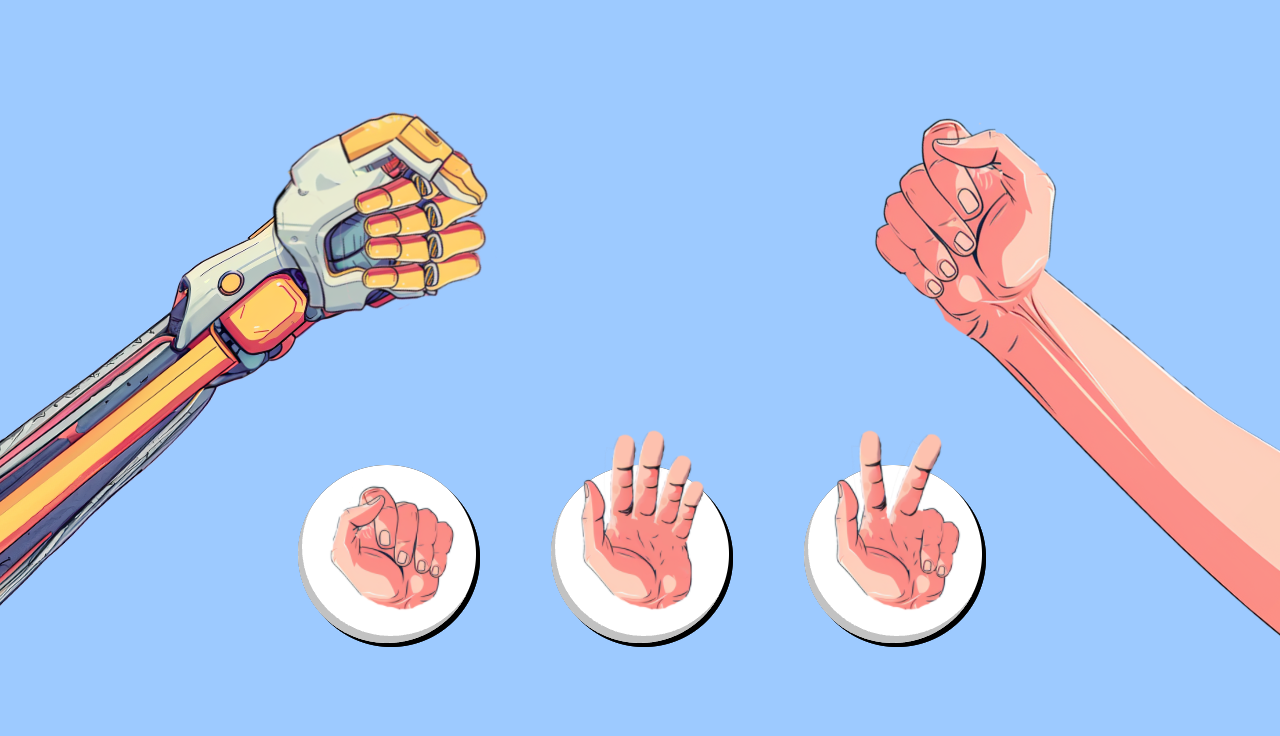
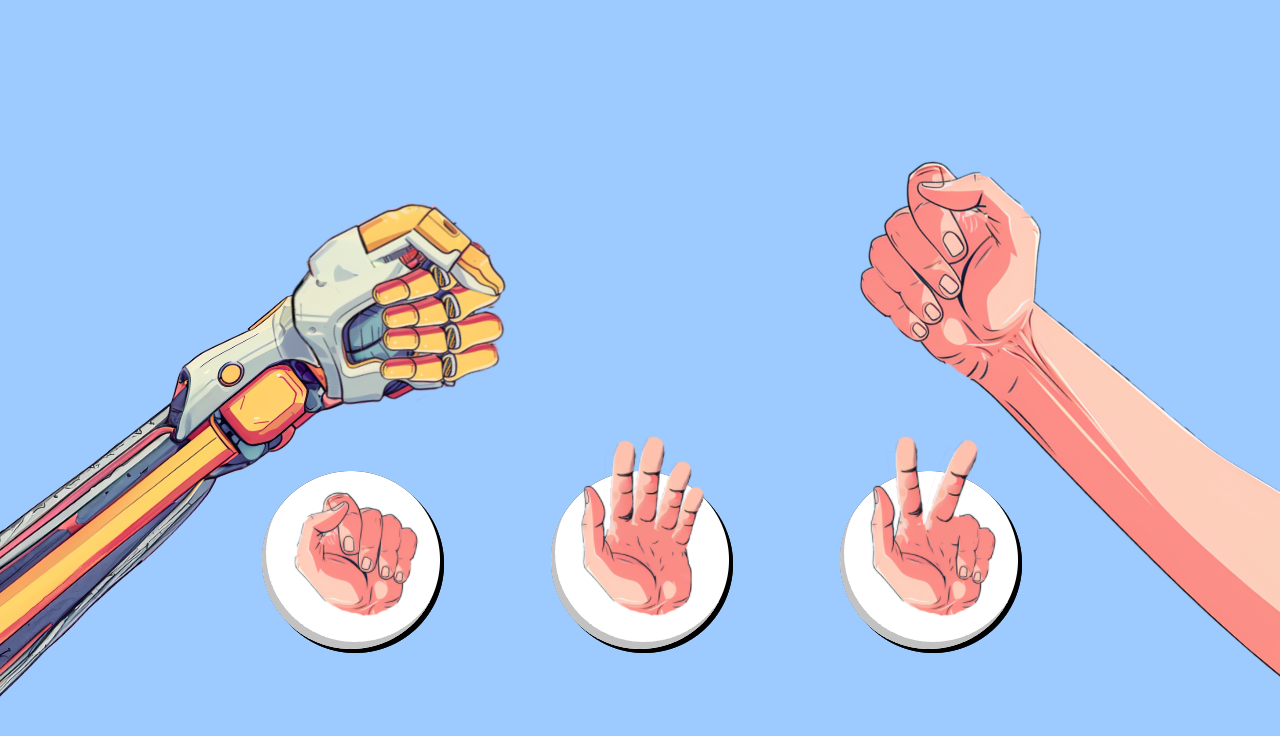
Before and after one commit to DinaVega/RockPaperScissors, a plain HTML site: page index.html in a window 1280 px wide. Shown: the part 376-1112 px from the top of the page. Drawn offline with Linux system fonts and the light colour scheme; a web font is replaced by a local one.

Commit message:
first commit

```diff
--- a/style.css
+++ b/style.css
@@ -5,12 +5,11 @@
 }
 
 .container {
-  max-width: 1320px;
-  display: block;
+  display: flex;
+  flex-direction: column;
   margin: 0 auto;
   position: relative;
   overflow: hidden;
-  position: relative;
   /* background-color: rgb(157, 202, 255); */
 }
 
@@ -21,7 +20,6 @@ body {
   text-shadow: 4px 4px 0px #000;
   -webkit-text-stroke-width: 2;
   -webkit-text-stroke-color: #000;
-  /* position: relative; */
 }
 
 button {
@@ -36,7 +34,8 @@ button {
   justify-content: center;
   gap: 256px;
   padding-top: 97px;
-  margin-bottom: 436px;
+  flex-grow: 1;
+  height: 100vh;
 }
 
 h2 {
@@ -59,35 +58,39 @@ p {
 
 .buttons {
   display: flex;
-  justify-content: center;
-  gap: 31px;
+  margin: 0 auto;
   padding-bottom: 62px;
+  justify-content: space-between;
+  width: 100%;
+  max-width: 800px;
 }
 
 .armHuman {
   position: absolute;
   right: 0%;
   rotate: -50deg;
-  top: 5%;
+  bottom: -200px;
   transform: translateX(-10%) translateY(10%) rotate(0deg) scaleX(-1);
   height: 1216px;
   width: 441px;
+  z-index: -1;
 }
 
 .armRobot {
   position: absolute;
   left: 0%;
   rotate: 50deg;
-  top: 5%;
+  bottom: -250px;
   transform: translateX(13%) translateY(10%) rotate(0deg) scaleX(1);
   height: 1216px;
   width: 441px;
+  z-index: -1;
 }
 
 .rockRobot {
   position: absolute;
-  top: 39%;
-  right: 60%;
+  bottom: 290px;
+  left: 330px;
   rotate: 74deg;
   width: 200px;
   height: 300px;
@@ -95,8 +98,8 @@ p {
 
 .rockHuman {
   position: absolute;
-  top: 37%;
-  left: 66%;
+  bottom: 360px;
+  right: 250px;
   rotate: -35deg;
   transform: scaleX(-1);
   width: 200px;
```
Also changed, not shown: 1 other file.
